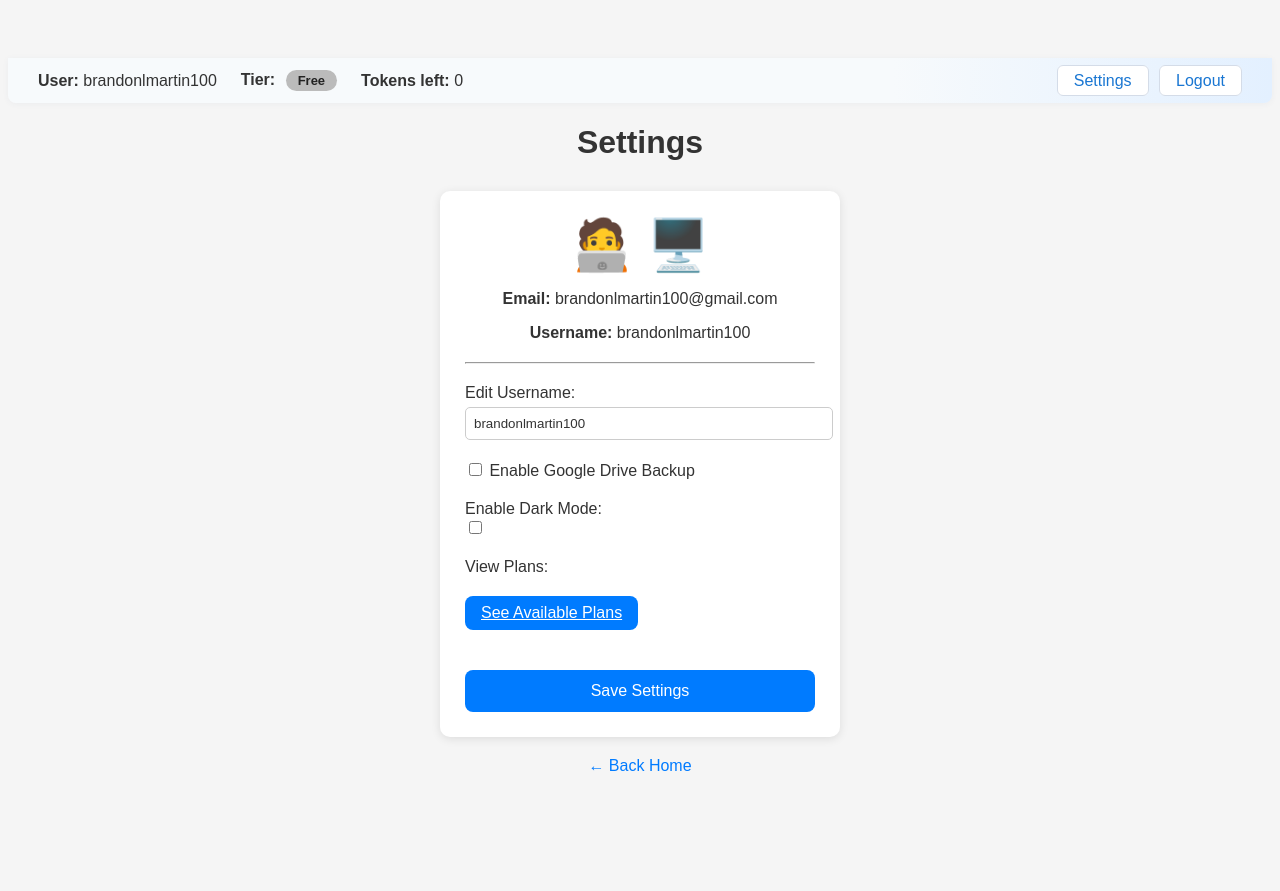
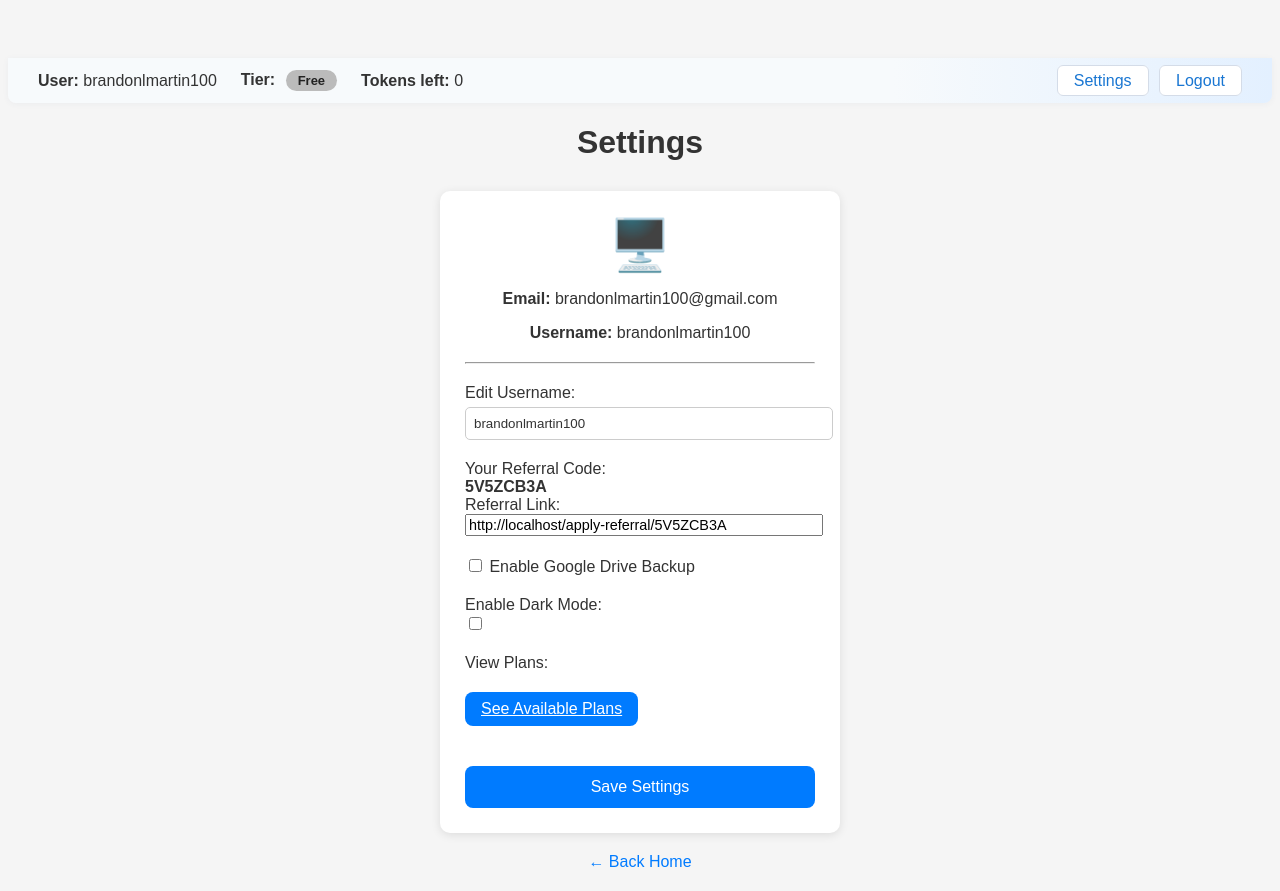
Before and after one commit to BrandonM01/METAMORPH, a Flask app: page /settings in a window 1280 px wide. Before the commit the page ends 771 px from the top, so only its background shows below. Run offline with Flask 3, Linux system fonts and the light colour scheme; a user stored in the database is signed in.

Commit message:
Update settings.html

```diff
--- a/templates/settings.html
+++ b/templates/settings.html
@@ -9,7 +9,7 @@
     <div class="form-container">
         <div style="margin-bottom: 20px;">
             <div style="font-size: 50px; margin-bottom: 10px;">
-                🧑‍💻 🖥️
+                 🖥️
             </div>
             <p><strong>Email:</strong> {{ current_user.email }}</p>
             <p><strong>Username:</strong> {{ current_user.username }}</p>
@@ -21,7 +21,13 @@
             <label for="username">Edit Username:</label><br>
             <input type="text" name="username" value="{{ current_user.username }}" class="form-input">
         </div>
-
+<div style="text-align: left; margin-bottom: 20px;">
+    <label>Your Referral Code:</label><br>
+    <span style="font-weight:bold;">{{ referral_code }}</span>
+    <br>
+    <label>Referral Link:</label><br>
+    <input type="text" readonly value="{{ referral_link }}" style="width:100%; font-size: 90%;">
+</div>
         <div style="text-align: left; margin-bottom: 20px;">
             <label>
                 <input type="checkbox" name="backup_enabled" {% if current_user.backup_enabled %}checked{% endif %}>
```
